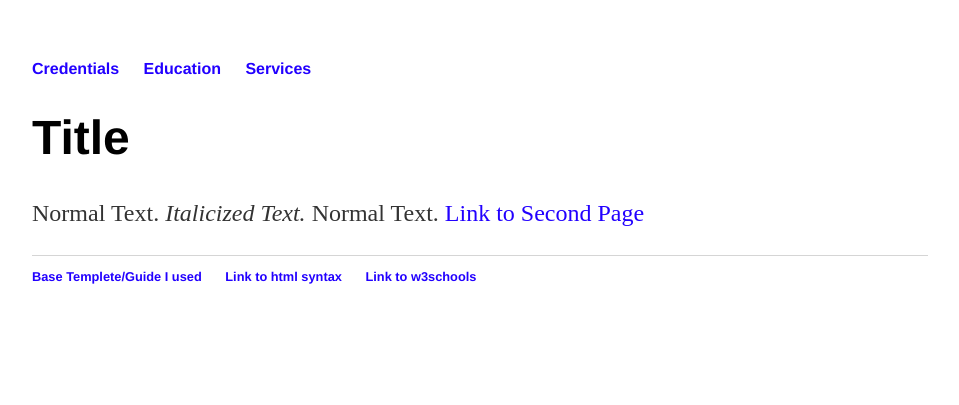
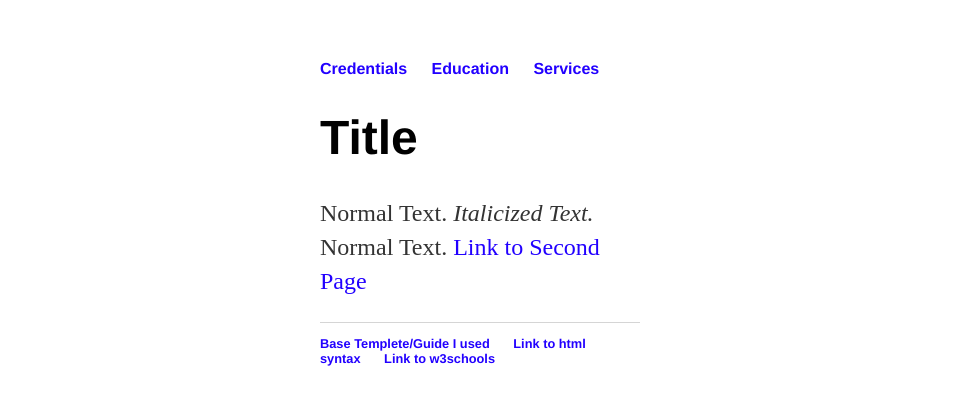
Before and after one commit to ShadowHazel/ShadowHazel.github.io, a Jekyll site: the page built from index.html, in a window 1280 px wide. Shown: the top 405 px of the page, without its empty margins (160-1119 px from the left). Built offline with Jekyll 4.4.1, drawn with Linux system fonts in a browser that asks for light colours.

Commit message:
Update 1.css

```diff
--- a/css/1.css
+++ b/css/1.css
@@ -1,6 +1,6 @@
 body {
     margin: 60px auto;
-    width: 70%;
+    width: 25%;
 }
 nav ul, footer ul {
     font-family:'Helvetica', 'Arial', 'Sans-Serif';
```
